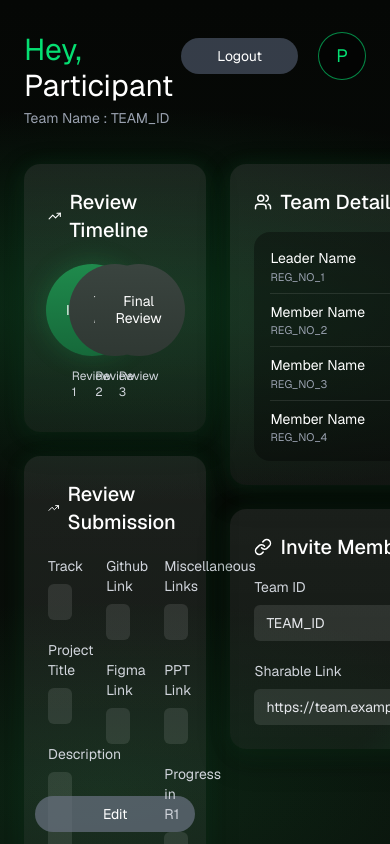
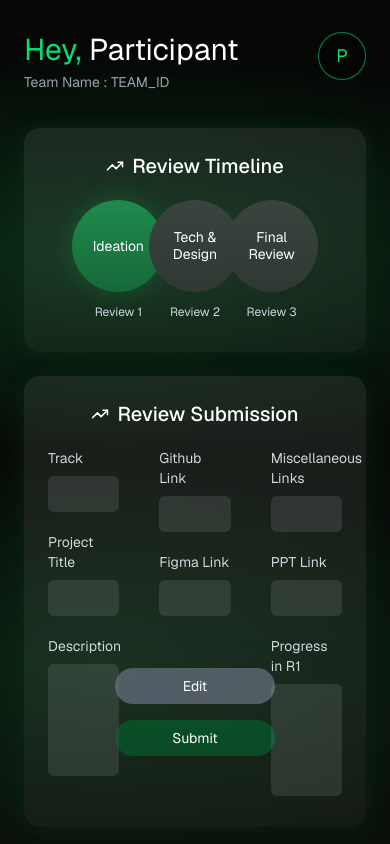
Before and after one commit to vinnovateit/b3, a Next.js app: page /dashboard in a window 390 px wide. Shown: the top 844 px of the page. Built offline with nearby package versions, Linux system fonts and the light colour scheme.

Commit message:
feat: remove duplicate logout button from header feat: make dashboard strictly non-scrollable feat: improve responsive layout for smaller screens feat: enable click-to-copy on sharable invite link

```diff
--- a/src/app/dashboard/page.jsx
+++ b/src/app/dashboard/page.jsx
@@ -55,12 +55,27 @@ export default function App() {
     progressR1: ''
   });
 
+  const [copiedSharableLink, setCopiedSharableLink] = useState(false);
+
   useEffect(() => {
     const update = () => setCurrentReview(getCurrentReview());
     update();
 
     const intervalId = setInterval(update, 60 * 1000);
     return () => clearInterval(intervalId);
+  }, []);
+
+  useEffect(() => {
+    const prevBodyOverflow = document.body.style.overflow;
+    const prevHtmlOverflow = document.documentElement.style.overflow;
+
+    document.body.style.overflow = 'hidden';
+    document.documentElement.style.overflow = 'hidden';
+
+    return () => {
+      document.body.style.overflow = prevBodyOverflow;
+      document.documentElement.style.overflow = prevHtmlOverflow;
+    };
   }, []);
 
   useEffect(() => {
@@ -120,10 +135,20 @@ export default function App() {
     gsap.to(el, { scale, duration: 0.2, ease: 'power2.out' });
   };
 
+  const handleCopySharableLink = async (value) => {
+    try {
+      await navigator.clipboard.writeText(value);
+      setCopiedSharableLink(true);
+      window.setTimeout(() => setCopiedSharableLink(false), 1200);
+    } catch {
+      setCopiedSharableLink(false);
+    }
+  };
+
   // Dummy team members data
   return (
     <div
-      className="min-h-screen font-sans overflow-hidden"
+      className="h-screen overflow-hidden font-sans"
       style={{
         background:
           'radial-gradient(880px 320px at 30% 30%, rgba(34,197,94,0.20), transparent 62%), radial-gradient(760px 320px at 26% 78%, rgba(34,197,94,0.12), transparent 60%), linear-gradient(180deg, #050705, #0b120c)'
@@ -142,9 +167,6 @@ export default function App() {
             </p>
           </div>
           <div className="flex items-center gap-5">
-            <button className="h-9 px-9 rounded-full bg-gray-600/70 hover:bg-gray-600/80 text-white text-sm">
-              Logout
-            </button>
             <div className="relative">
               <button
                 ref={avatarButtonRef}
@@ -176,7 +198,7 @@ export default function App() {
       </header>
 
       <div className="mx-auto max-w-[1400px] px-6 pb-10">
-        <div className="grid grid-cols-[1fr_380px] gap-6">
+        <div className="grid grid-cols-1 lg:grid-cols-[1fr_380px] gap-6">
           {/* Main Content */}
           <main className="pt-6 space-y-6">
           {/* Review Timeline Card */}
@@ -439,15 +461,19 @@ export default function App() {
                     // SECURITY: backend will generate team ID
                   />
                 </div>
-                <div>
+                <div className="relative">
                   <div className="text-gray-300 text-sm">Sharable Link</div>
                   <input
                     type="text"
                     value={`https://team.example.com/invite/${dashboardData.team.id}`}
                     readOnly
                     className="mt-2 w-full h-9 rounded-md bg-white/10 px-3 text-gray-200 text-sm outline-none"
+                    onClick={(e) => handleCopySharableLink(e.currentTarget.value)}
                     // SECURITY: backend will generate invite link & QR
                   />
+                  {copiedSharableLink && (
+                    <div className="absolute right-0 -top-1 text-gray-300 text-xs">Copied!</div>
+                  )}
                 </div>
               </div>
 
```
